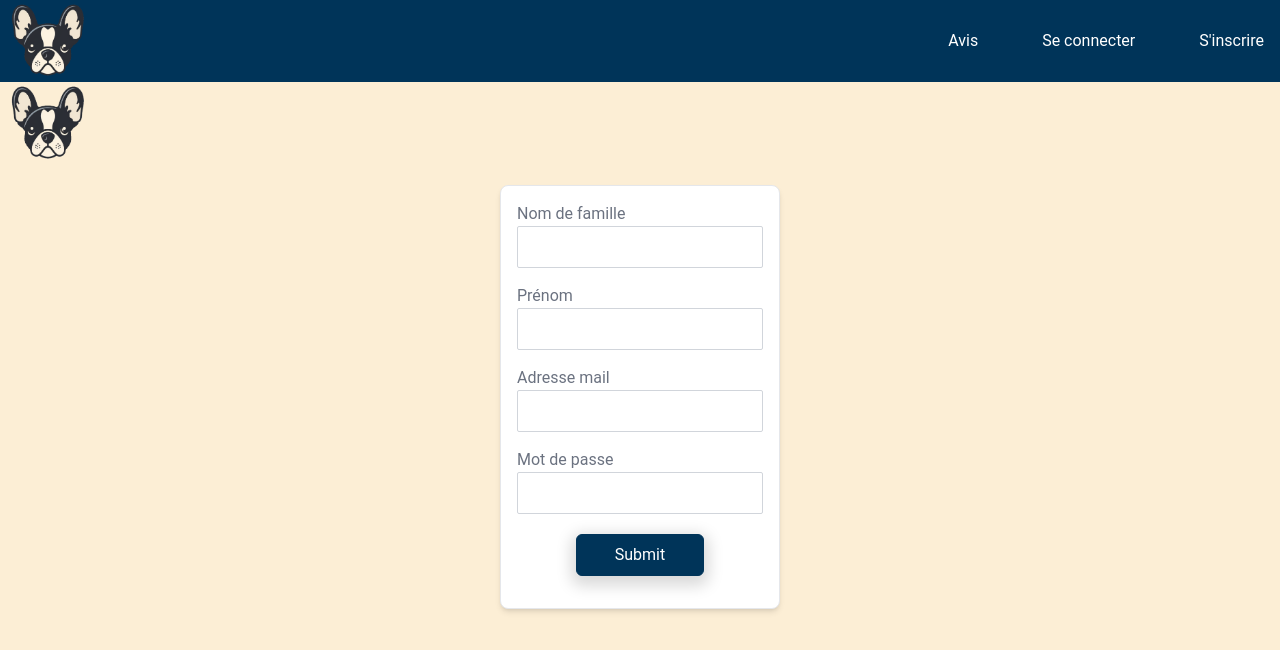
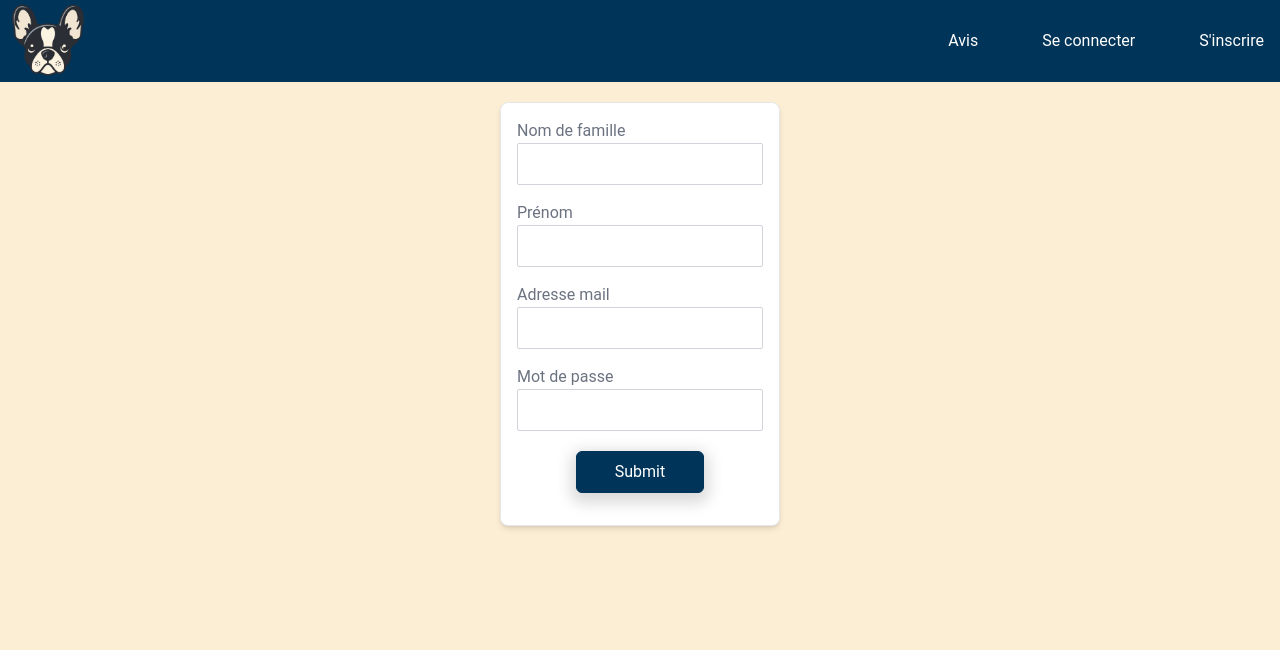
Before and after one commit to bastien-fournier/Naos-s-Guard-Pet-Sitting, a React (Vite) app in the folder client/: page /sign-up-page in a window 1280 px wide. Shown: the top 650 px of the page. Built offline with nearby package versions, Linux system fonts and the light colour scheme; no server answers.

Commit message:
fix bug style

```diff
--- a/client/src/pages/ProfilPage.jsx
+++ b/client/src/pages/ProfilPage.jsx
@@ -6,7 +6,9 @@ import Profil from "../components/Profil/Profil";
 export default function ProfilPage() {
   return (
     <div>
-      <Logo />
+      <div className="flex mr-3 md:hidden">
+        <Logo />
+      </div>
 
       <Profil />
       <ButtonDisconnected />
--- a/client/src/pages/SignUpPage.jsx
+++ b/client/src/pages/SignUpPage.jsx
@@ -5,7 +5,7 @@ import SignUpForm from "../components/SignUpForm/SignUpForm";
 export default function SignUpPage() {
   return (
     <>
-      <div>
+      <div className="flex justify-between items-center mr-3 md:hidden">
         <Logo />
       </div>
       <div>
```
